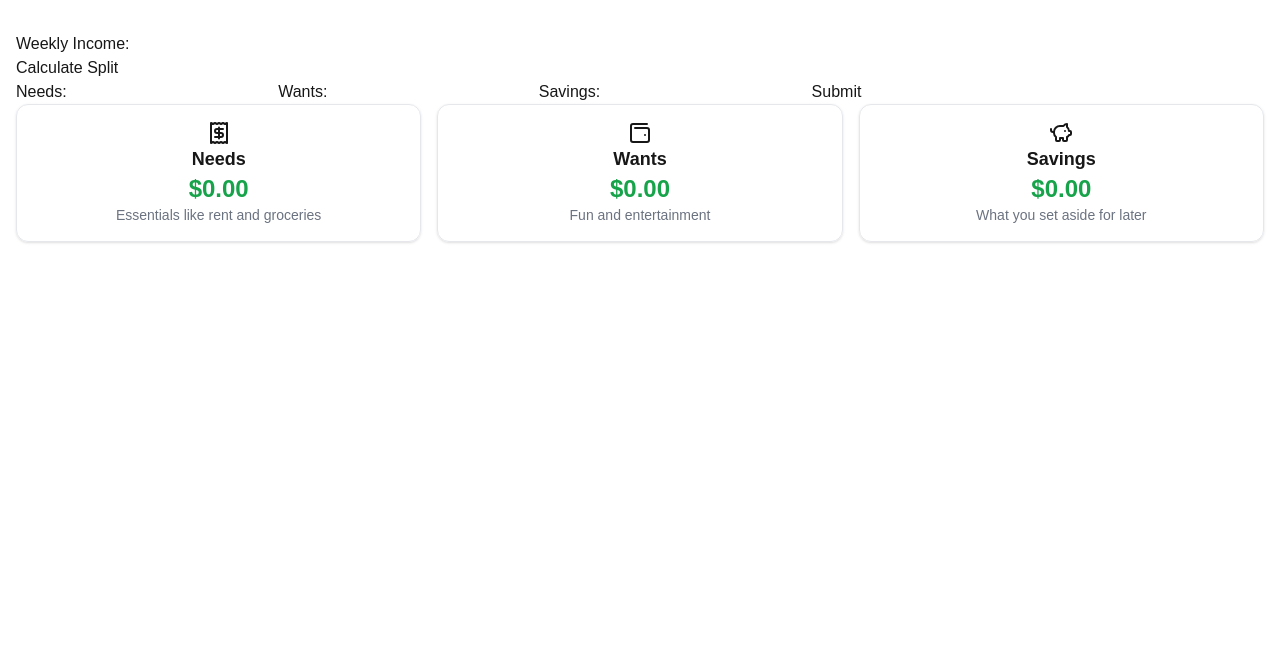
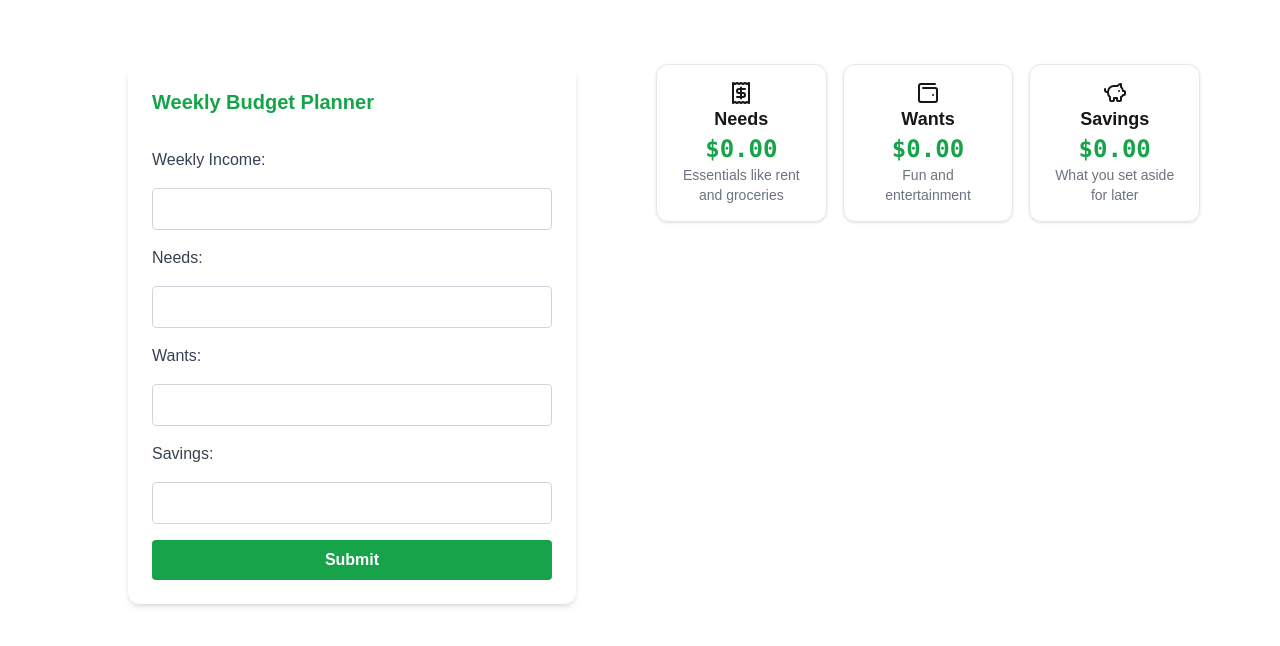
Before and after one commit to nalydh/Studult-Finance, a Next.js app in the folder frontend/: page /budget in a window 1280 px wide. Shown: the top 646 px of the page. Built offline with nearby package versions, Linux system fonts and the light colour scheme.

Commit message:
Incorporate doughnut chart and fix form visuals

```diff
--- a/frontend/app/budget/components/BudgetForm.jsx
+++ b/frontend/app/budget/components/BudgetForm.jsx
@@ -2,43 +2,54 @@ import React from "react";
 
 function BudgetForm({ form, handleSubmit, handleChange }) {
   return (
-    <div>
-      <label>Weekly Income:</label>
+    <div className="bg-white rounded-xl p-6 shadow-md max-w-md mx-auto">
+      <form onSubmit={handleSubmit} className="flex flex-col gap-4">
+        <h2 className="text-xl font-bold mb-4 text-primary">
+          Weekly Budget Planner
+        </h2>
+        <label className="font-medium text-gray-700">Weekly Income:</label>
         <input
           type="number"
           name="income"
           value={form.income}
           onChange={handleChange}
+          className="border border-gray-300 rounded px-3 py-2 focus:outline-none focus:ring-2 focus:ring-primary"
         />
-
-      <h2>Calculate Split</h2>
-      <label>Needs: </label>
+        <label className="font-medium text-gray-700">Needs: </label>
         <input
           type="number"
           name="needsPct"
           value={form.needsPct}
           onChange={handleChange}
+          className="border border-gray-300 rounded px-3 py-2 focus:outline-none focus:ring-2 focus:ring-primary"
         />
 
-      <label>Wants: </label>
+        <label className="font-medium text-gray-700">Wants: </label>
         <input
           type="number"
           name="wantsPct"
           value={form.wantsPct}
           onChange={handleChange}
+          className="border border-gray-300 rounded px-3 py-2 focus:outline-none focus:ring-2 focus:ring-primary"
         />
 
-      <label>Savings: </label>
+        <label className="font-medium text-gray-700">Savings: </label>
         <input
           type="number"
           name="savingsPct"
           value={form.savingsPct}
           onChange={handleChange}
+          className="border border-gray-300 rounded px-3 py-2 focus:outline-none focus:ring-2 focus:ring-primary"
         />
 
-      <button type="submit" onClick={handleSubmit}>
+        <button
+          type="submit"
+          onClick={handleSubmit}
+          className="bg-primary text-white font-semibold py-2 px-4 rounded hover:bg-primary-dark transition"
+        >
           Submit
         </button>
+      </form>
     </div>
   );
 }
--- /dev/null
+++ b/frontend/app/budget/components/DoughnutChart.jsx
@@ -0,0 +1,26 @@
+// components/DoughnutChart.jsx
+import { Doughnut } from "react-chartjs-2";
+import { Chart as ChartJS, ArcElement, Tooltip, Legend } from "chart.js";
+
+ChartJS.register(ArcElement, Tooltip, Legend);
+
+function DoughnutChart({ data }) {
+  const chartData = {
+    labels: ["Needs", "Wants", "Savings"],
+    datasets: [
+      {
+        data: [data.needsPct, data.wantsPct, data.savingsPct],
+        backgroundColor: ["#16a34a", "#4ade80", "#15803d"],
+        borderWidth: 1,
+      },
+    ],
+  };
+
+  return (
+    <div className="max-w-xs mx-auto">
+      <Doughnut data={chartData} />
+    </div>
+  );
+}
+
+export default DoughnutChart;
--- a/frontend/app/budget/components/SplitDisplay.jsx
+++ b/frontend/app/budget/components/SplitDisplay.jsx
@@ -31,7 +31,7 @@ function SplitDisplay({ data }) {
           key={key}
           title={title}
           icon={icon}
-          value={data[key].toFixed(2)}
+          value={data[key]}
           description={description}
         />
       ))}
--- a/frontend/app/budget/page.jsx
+++ b/frontend/app/budget/page.jsx
@@ -3,6 +3,7 @@
 import { useState, React } from "react";
 import SplitDisplay from "./components/SplitDisplay";
 import BudgetForm from "./components/BudgetForm";
+import DoughnutChart from "./components/DoughnutChart";
 
 function BudgetPage() {
   const [form, setForm] = useState({
@@ -11,6 +12,7 @@ function BudgetPage() {
     wantsPct: "",
     savingsPct: "",
   });
+  const [hasSubmitted, setHasSubmitted] = useState(false);
 
   const [splitDisplay, setSplitDisplay] = useState({
     needs: 0,
@@ -23,7 +25,7 @@ function BudgetPage() {
       ...form,
       [e.target.name]: Number(e.target.value),
     });
-    console.log(form);
+    setHasSubmitted(false);
   }
 
   async function handleSubmit(e) {
@@ -55,19 +57,37 @@ function BudgetPage() {
         wants: data.wants,
         savings: data.savings,
       });
+      setHasSubmitted(true);
     } catch (error) {
       console.error("POST ERROR:", error);
     }
   }
 
   return (
-    <div>
-      <BudgetForm
-        form={form}
-        handleSubmit={handleSubmit}
-        handleChange={handleChange}
-      />
-      <SplitDisplay data={splitDisplay} />
+    <div className="max-w-6xl mx-auto px-4 py-8">
+      <div className="flex flex-col md:flex-row gap-8">
+        {/* Left: Form */}
+        <div className="flex-1">
+          <BudgetForm
+            form={form}
+            handleChange={handleChange}
+            handleSubmit={handleSubmit}
+          />
+        </div>
+        {/* Right: Split Display + Doughnut */}
+        <div className="flex-1 flex flex-col gap-6">
+          <SplitDisplay data={splitDisplay} />
+          {hasSubmitted && (
+            <DoughnutChart
+              data={{
+                needsPct: form.needsPct,
+                wantsPct: form.wantsPct,
+                savingsPct: form.savingsPct,
+              }}
+            />
+          )}
+        </div>
+      </div>
     </div>
   );
 }
--- a/frontend/components/Card.jsx
+++ b/frontend/components/Card.jsx
@@ -7,7 +7,9 @@ function Card({ title, description, value, icon, goal, colour }) {
     <div className={`${colour} rounded-xl p-4 shadow border text-center`}>
       <div className="flex justify-center text-3xl">{icon}</div>
       <h3 className="text-lg font-bold">{title}</h3>
-      <p className="text-2xl text-primary font-semibold">${value}</p>
+      <p className="text-2xl text-primary font-semibold font-mono">
+        ${value.toFixed(2)}
+      </p>
       {description && <p className="text-sm text-gray-500">{description}</p>}
       {goal && (
         <div className="w-full bg-gray-200 h-2 rounded mt-2">
--- a/frontend/package.json
+++ b/frontend/package.json
@@ -9,9 +9,11 @@
     "lint": "next lint"
   },
   "dependencies": {
+    "chart.js": "^4.5.0",
     "lucide-react": "^0.525.0",
     "next": "15.3.5",
     "react": "^19.0.0",
+    "react-chartjs-2": "^5.3.0",
     "react-dom": "^19.0.0"
   },
   "devDependencies": {
```
Lines whose indentation alone changed are shown as unchanged.
